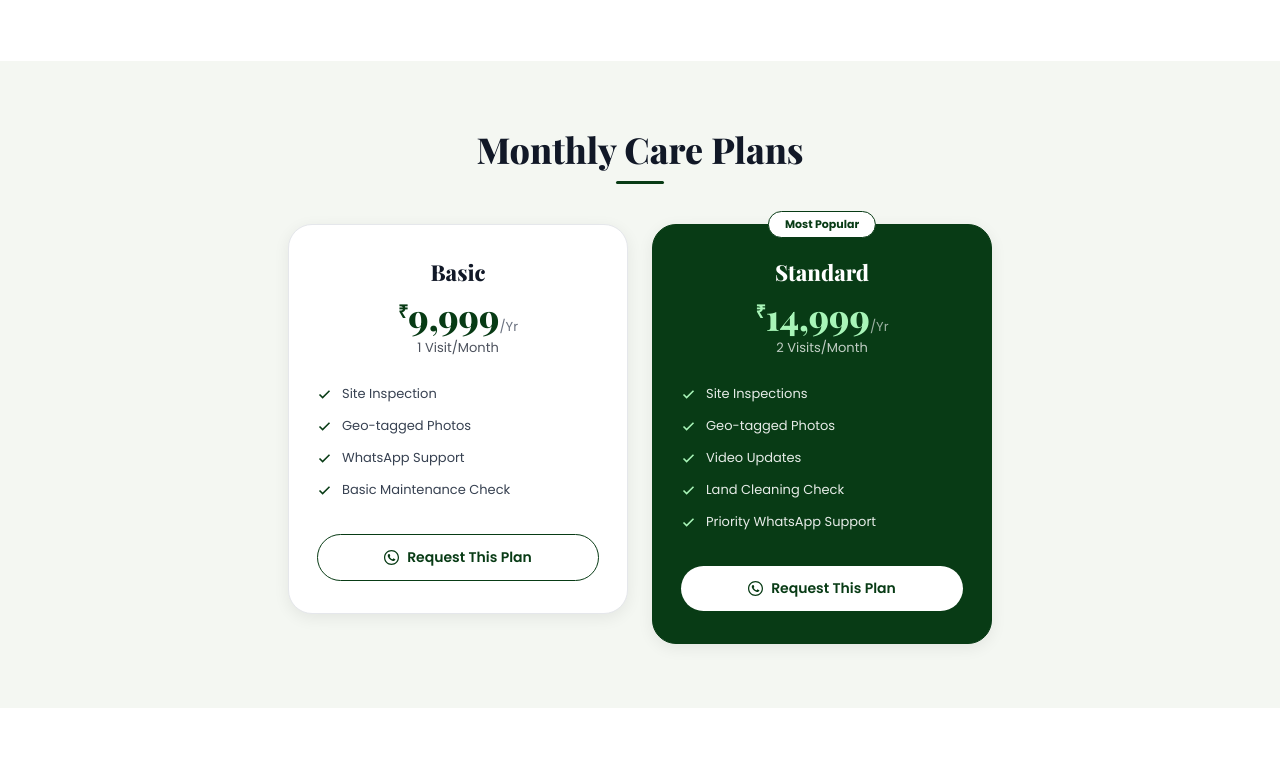
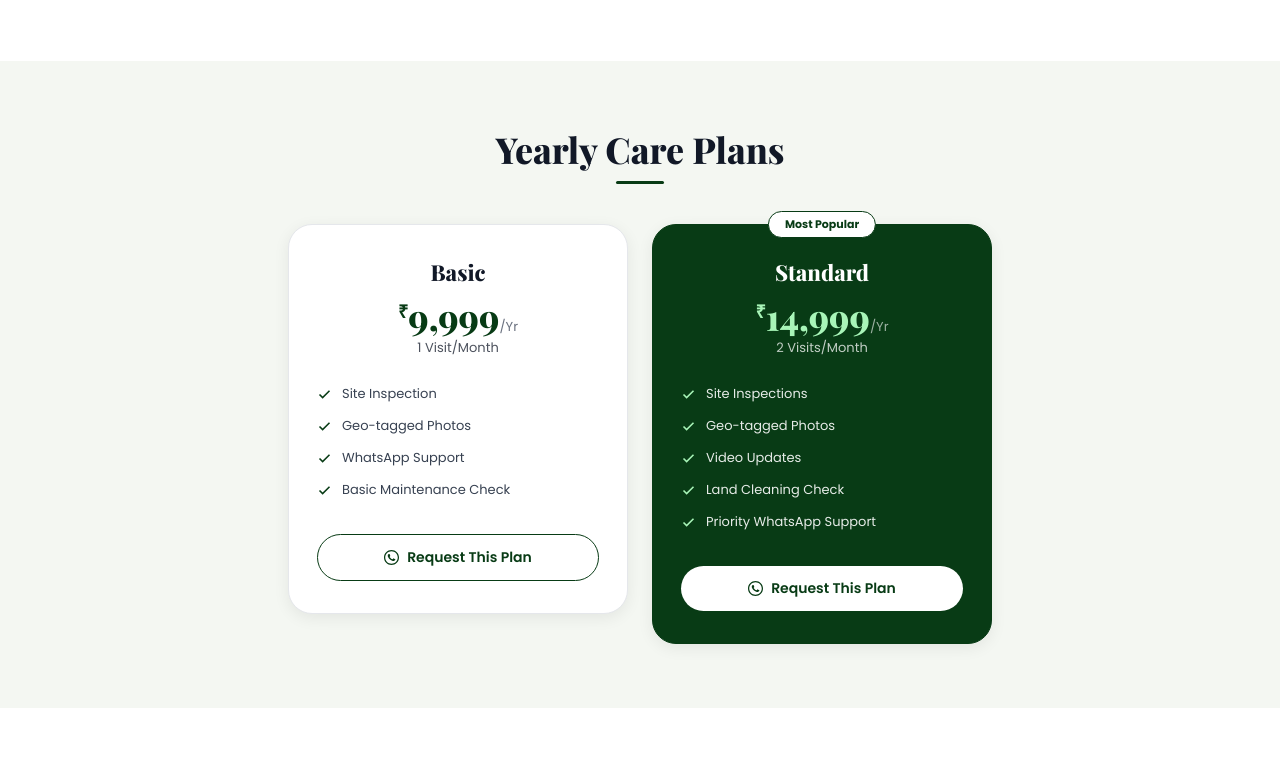
Before and after one commit to Rohithreddychappidi/skland, a plain HTML site: page main.html in a window 1280 px wide. Shown: the part 1513-2290 px from the top of the page. Drawn offline with nearby package versions, Linux system fonts and the light colour scheme.

Commit message:
Update main.html

```diff
--- a/main.html
+++ b/main.html
@@ -1456,7 +1456,7 @@ content="land care, plot maintenance, property care, land cleaning">
 
 <!-- ═══ PRICING ═══ -->
 <section class="pricing-section" id="packages">
-  <h2 class="section-title">Monthly Care Plans</h2>
+  <h2 class="section-title">Yearly Care Plans</h2>
   <div class="section-divider"></div>
 
   <div class="pricing-grid">
```
